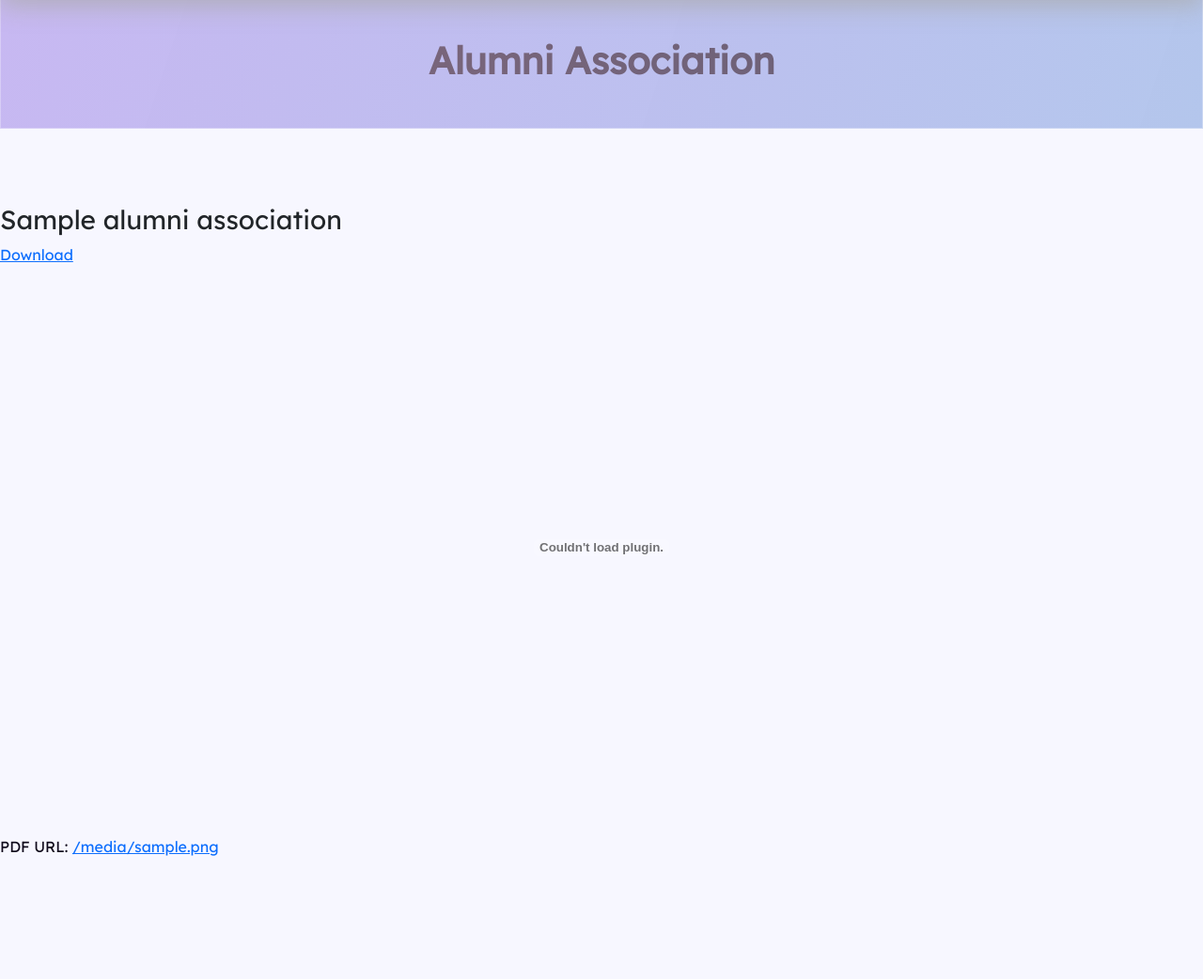
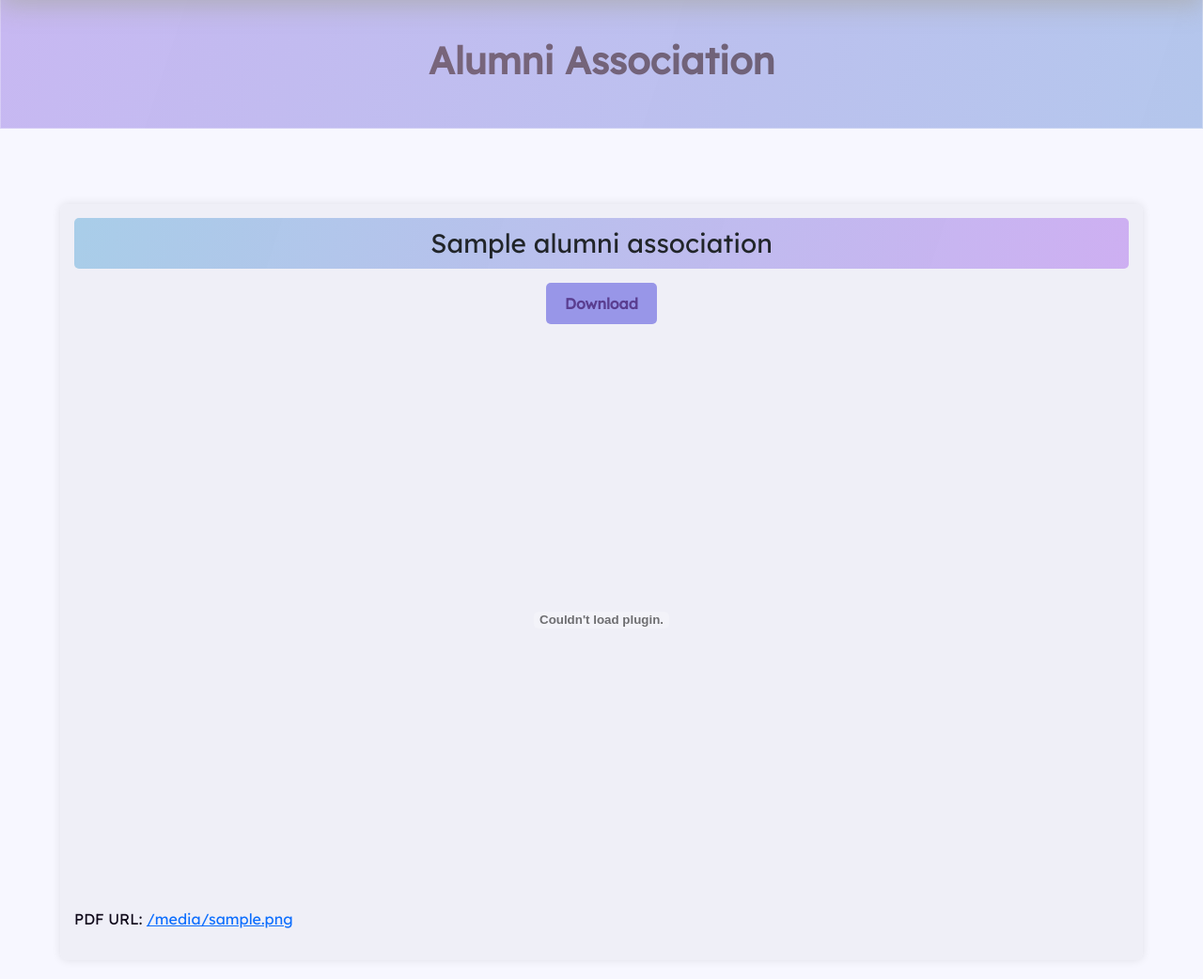
Before and after one commit to Wasikul-Fahim/Alumni-Demo, a Django app: template practice/templates/alumni_association.html in a window 1280 px wide. Shown: the part 214-1256 px from the top of the page at 94% size. Before the commit the page ends 1125 px from the top, so only its background shows below. Run offline with Django 5.2, Linux system fonts and the light colour scheme; the template is opened without the code that fills it: most values are stand-ins (such as "Sample title", 1, 10 or a date in 2020); some libraries are stand-ins or nearby versions.

Commit message:
Alumni Assosiation front end fixed

```diff
--- a/practice/static/css/alumni.css
+++ b/practice/static/css/alumni.css
@@ -5,9 +5,31 @@
     transition: transform 0.3s ease;
 }
 
-/*.faculty-card-link:hover .faculty-card {*/
-/*    transform: scale(1.05);*/
-/*}*/
+body {
+    font-family: 'Lexend', sans-serif;
+    background-size: 400% 400%;
+    margin: 0;
+
+}
+
+.apply-btn {
+    background-color: var(--primary-color);
+    color: black !important;  /* Force black */
+    padding: 20px 28px !important;
+    border-radius: 30px;
+    text-decoration: none;
+    font-size: larger !important;
+    font-weight: 500;
+    transition: background 0.3s ease;
+    margin-top: 12px;
+    text-align: center;
+}
+
+ .apply-btn {
+        margin-top: 12px;
+        text-align: center;
+ }
+
 
 /* Faculty Card Styling */
 .faculty-card {
--- a/practice/static/css/alumniAssosiation.css
+++ b/practice/static/css/alumniAssosiation.css
@@ -5,29 +5,11 @@ body {
     padding: 0;
     color: #333;
 }
-
-        h1, h2, h3 {
+h3 {
     text-align: center;
-            color: #8B0000;  /* Dark red color for heading text */
-            background: linear-gradient(185deg, lavender, #B39DDB); /* Light lavender background */
-            padding: 10px;  /* Add some padding around the text */
-            border-radius: 5px;  /* Slightly round the corners */
-        }
-
-        h1 {
-            font-size: 2.5em;
-            margin-top: 50px;
-        }
-
-        h2 {
-            margin-top: 30px;
-            font-size: 1.8em;
-            border-bottom: 2px solid #9896e8;
-            padding-bottom: 5px;
-            color: #5A3E90;
-        }
-
-        h3 {
+    background: linear-gradient(108.4deg, rgba(152, 197, 229, 0.82), rgba(197, 159, 241, 0.8));
+    padding: 10px; /* Add some padding around the text */
+    border-radius: 5px; /* Slightly round the corners */
     font-size: 1.2em;
     margin-bottom: 10px;
     color: #5A3E90;
@@ -35,25 +17,21 @@ body {
 
 .pdf-container {
     margin: 20px auto;
-            background-color: #fff;
+    background-color: var(--bg-shade);
     box-shadow: 0 0 10px rgba(0, 0, 0, 0.1);
     border-radius: 8px;
     padding: 15px;
     width: 90%;
-            max-width: 1100px;
+    height: auto;
 }
 
 .pdf-container p {
     font-size: 1em;
-            color: #555;
-        }
-
-        .pdf-container a {
-            color: #9896e8;
-            text-decoration: none;
+    color: var(--txt-color);
 }
 
 .pdf-container a:hover {
+    color: var(--primary-color);
     text-decoration: underline;
 }
 
@@ -73,7 +51,7 @@ body {
 
 .btn-download {
     display: inline-block;
-    background-color: #e9e6f3;
+    background-color: var(--primary-color);
     color: #5A3E90;
     border: none;
     padding: 10px 20px;
@@ -95,7 +73,6 @@ body {
 }
 
 
-
 @media (max-width: 768px) {
     iframe {
         height: 400px;
--- a/practice/templates/alumni_association.html
+++ b/practice/templates/alumni_association.html
@@ -4,6 +4,7 @@
 {% block head %}
     <title>Alumni | CSE - UAP</title>
     <link rel="stylesheet" href="{% static 'css/alumni.css' %}">
+    <link rel="stylesheet" href="{% static 'css/alumniAssosiation.css' %}">
 {% endblock %}
 
 {% block content %}
```
Also changed, not shown: practice/db.sqlite3. Lines whose indentation alone changed are shown as unchanged.
